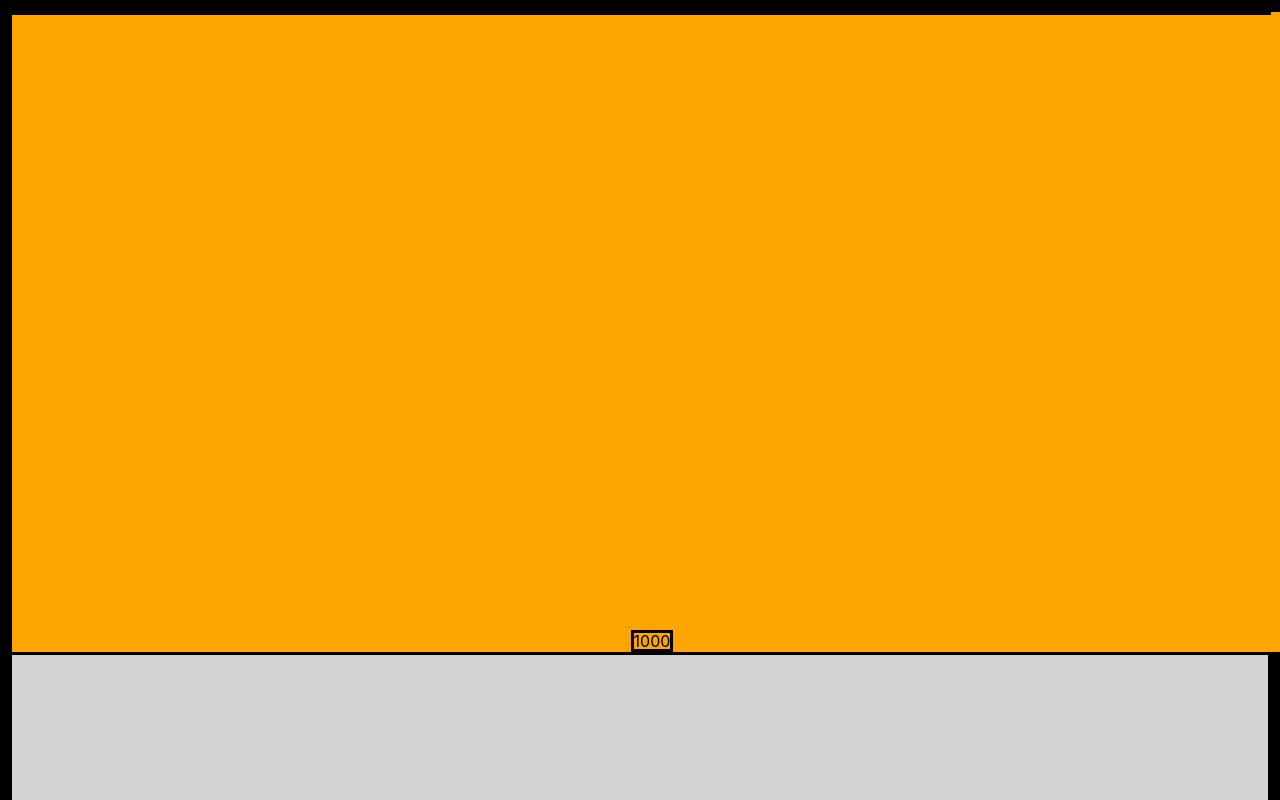
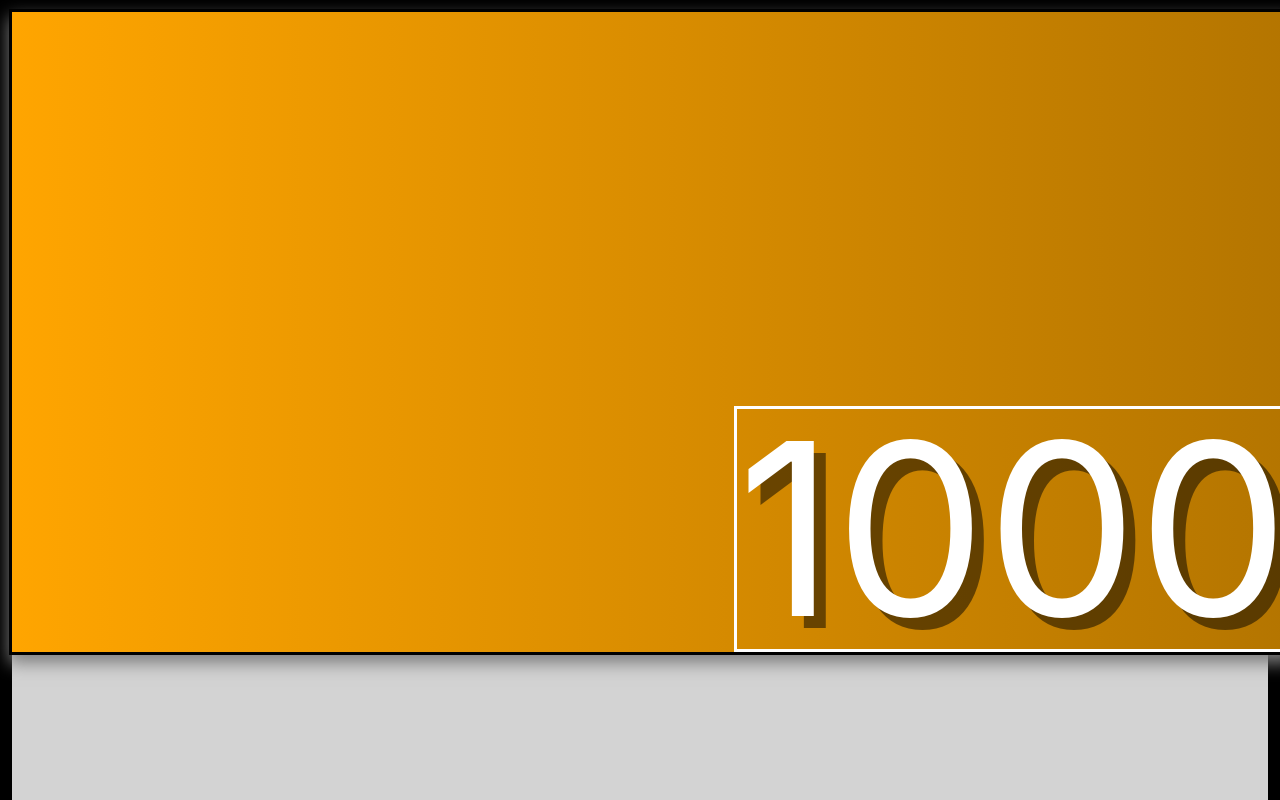
Before and after one commit to nneddk/pending, a React (Create React App) app: page / in a window 1280 px wide. Shown: the top 800 px of the page. Built offline with nearby package versions, Linux system fonts and the light colour scheme.

Commit message:
more header work

```diff
--- a/src/components/Header.js
+++ b/src/components/Header.js
@@ -2,23 +2,31 @@ import React, {useState} from "react";
 import '../stylesheet/components/Header.css'
 /* API: https://v6.exchangerate-api.com/v6/e667579449fad91748dcaa24/latest/PHP */
 
-window.addEventListener('scroll' ,(e) => {
+window.addEventListener('scroll' ,() => {
+    if(window.scrollY > 0 && isHeaderExtended){
+        extendHeader();
+    }
+    if(window.scrollY === 0 && !isHeaderExtended){
+        extendHeader();
+    }
+});
+
+let isHeaderExtended = true;
+const extendHeader = () =>{
     const headerExtended = document.querySelector('.header');
-    const headerMinimized = document.querySelector('.header-minimized');
-    if(window.scrollY > 0){
-        headerExtended.style.height = '0';
-        headerMinimized.style.transition = 'all 0.3s';
-        headerMinimized.style.height = '10vh';
+    const balanceHeader = document.querySelector('.current-balance-div');
+    if(isHeaderExtended){
+        isHeaderExtended = !isHeaderExtended;
+        headerExtended.style.height = '10vh';
+        balanceHeader.style.fontSize = '4em';
+    }else if(!isHeaderExtended){
+        isHeaderExtended = !isHeaderExtended;
+        headerExtended.style.height = '80vh';
+        balanceHeader.style.fontSize = '15em';
     }
-
-    if(window.scrollY === 0){
-        headerExtended.style.height = '80vh';
-        headerMinimized.style.transition = 'all 0s';
-        headerMinimized.style.height = '0';
+}
 
 
-    }
-});
 
 const Header = () =>{
 
@@ -26,13 +34,10 @@ const Header = () =>{
     const [currentBalance, setCurrentBalance] = useState(1000.00);
     return(
         <>
-            <div className="header">
+            <div className="header" onClick={extendHeader}>
                 <div className="current-balance-div">
                     {currentBalance}
                 </div>
-            </div>
-            <div className="header-minimized">
-                <span>{currentBalance}</span>
             </div>
         </>
 
--- a/src/stylesheet/components/Header.css
+++ b/src/stylesheet/components/Header.css
@@ -1,28 +1,26 @@
 .header{
-    background-image: linear-gradient(to bottom, orange, orange);
+    background-image: linear-gradient(to right, orange, rgb(180, 117, 0));
     height: 80vh;
-    width:100vw;
-    display: flex;
-    flex-direction:column;
-    align-items:center;
+    width:100%;
+
+    display:flex;
+    align-items: flex-end;
     justify-content: flex-end;
 
     transition: all 0.3s;
+    overflow: hidden;
     position: fixed;
-    overflow: hidden;
-
     z-index: 1;
 
+    box-shadow: 0em 0.5em 1em rgb(127, 127, 127);
+
 }
-.header-minimized{
-    background-color: orange;
-    height: 0;
-    top:0;
-    position:sticky;
-    overflow: hidden;
+.current-balance-div{
 
-    z-index: 1;
+    text-shadow: 0.05em 0.05em rgba(0, 0, 0, 0.5);
+    transition: all 0.3s;
+    font-size: 15em;
+    color:white;
+
+
 }
-*{
-    border:solid;
-}
```
